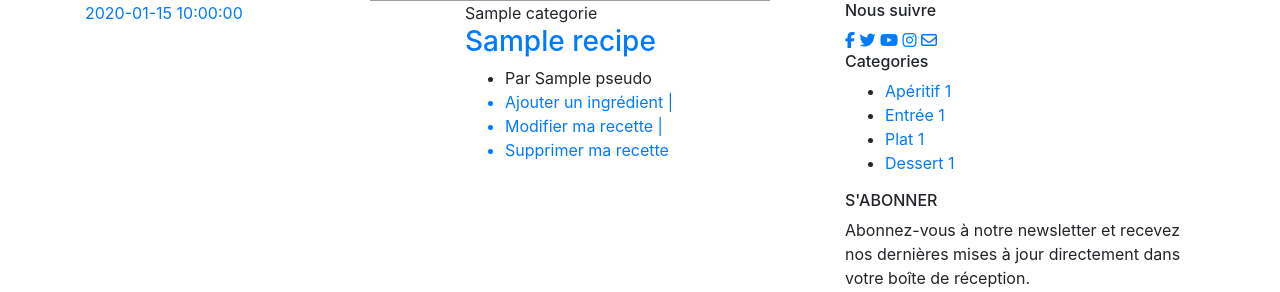
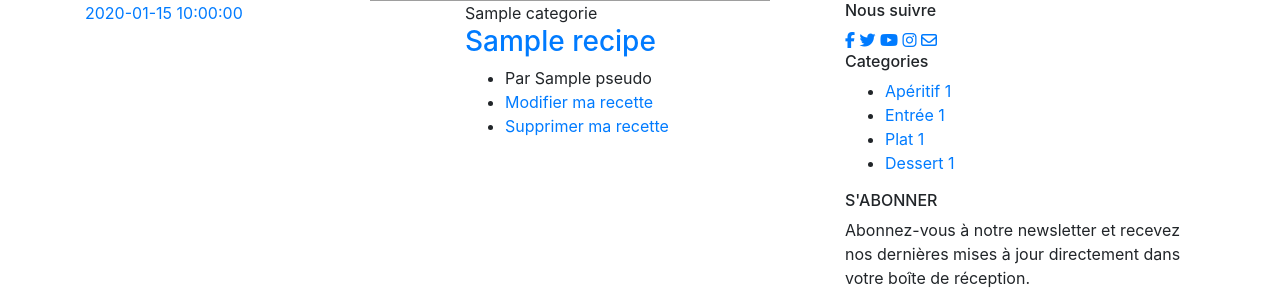
Before and after one commit to PitelFrancois/P5_miam, a PHP site: template Views/Frontend/recipe/myrecipe.php in a window 1280 px wide. Shown: the part 1092-1384 px from the top of the page. Run offline with PHP 8.4, Linux system fonts and the light colour scheme; the template is opened without the code that fills it: most values are stand-ins (such as "Sample title", 1, 10 or a date in 2020); data that the repository does not hold is empty; some libraries are stand-ins or nearby versions; some web fonts are replaced; grey boxes are pictures that could not be loaded.

Commit message:
MAJ View myrecipe

```diff
--- a/Views/Frontend/recipe/myrecipe.php
+++ b/Views/Frontend/recipe/myrecipe.php
@@ -31,9 +31,8 @@
                                             <h3><a href="/recipe/read/<?=$recipe['id'];?>"><?=$recipe['title'];?></a></h3>
                                             <ul class="post__widget">
                                                 <li>Par <span><?=$recipe['pseudo'];?></span></li>
-                                                <a href="/recipe/addIngredient/<?=$recipe['id'];?>"><li>Ajouter un ingrédient |</li></a>
-                                                <a href="/recipe/update/<?=$recipe['id'];?>"><li>Modifier ma recette |</li></a>
-                                                <a onclick="return confirm('Êtes-vous sur de vouloir supprimer cette recette ainsi que ses commentaires ?')" href="/recipe/delete/<?=$recipe['id'];?>"><li>Supprimer ma recette</li></a>
+                                                <li><a href="<?=$root;?>recipe/update/<?=$recipe['id'];?>">Modifier ma recette</a></li>
+                                                <li><a onclick="return confirm('Êtes-vous sur de vouloir supprimer cette recette ainsi que ses commentaires ?')" href="<?=$root;?>recipe/delete/<?=$recipe['id'];?>">Supprimer ma recette</a></li>
                                             </ul>
                                         </div>
                                     </div>
```
